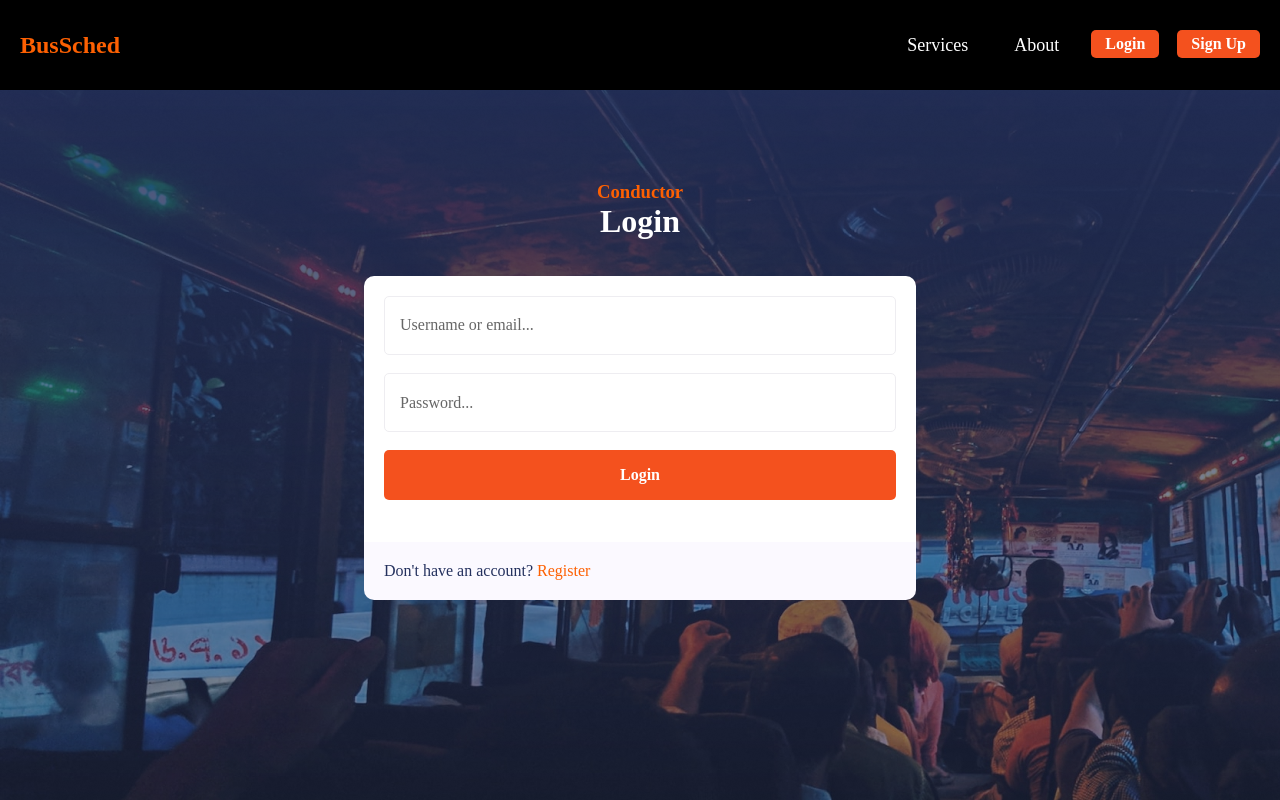
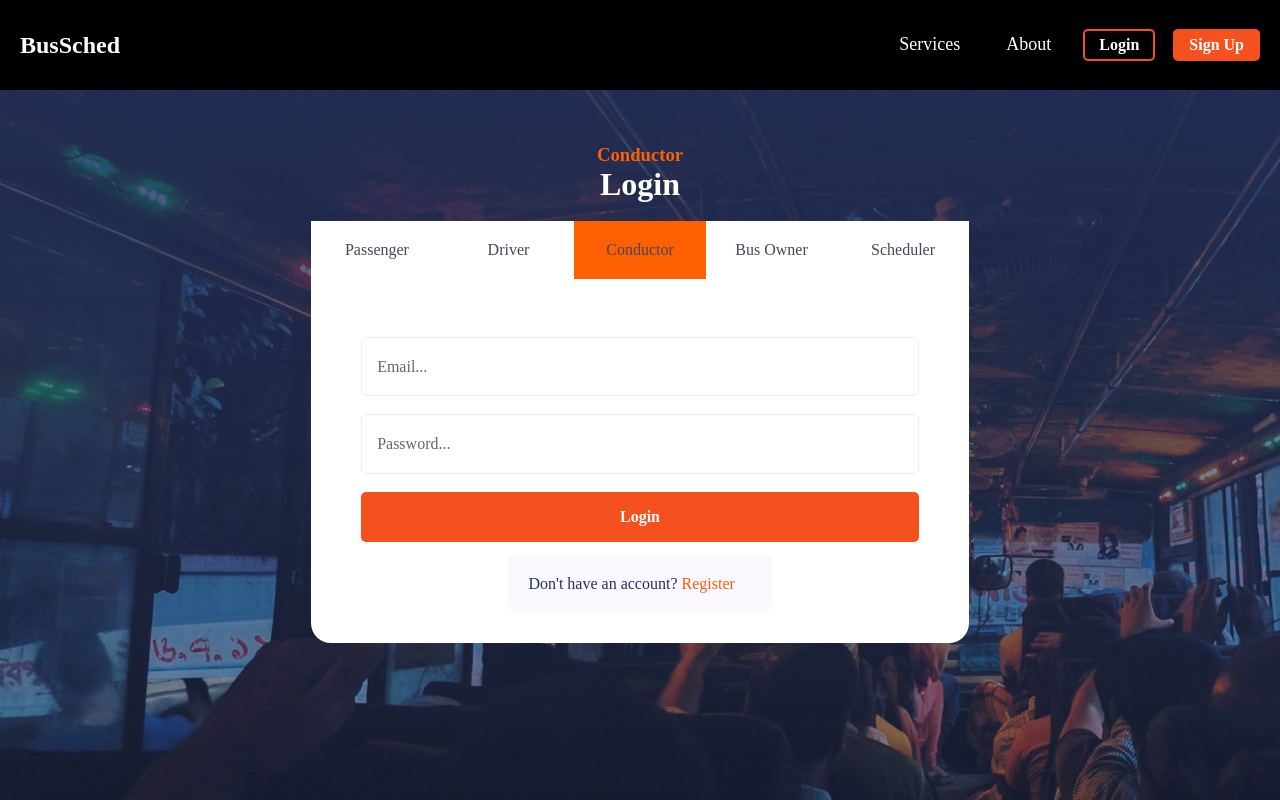
Before and after one commit to Samitha-001/Bus-Schedule-Management-Sysetm, a PHP site: page /Bus-Schedule-Management-System/conductorlogin in a window 1280 px wide. Run offline with PHP 8.4, Linux system fonts and the light colour scheme; some libraries are stand-ins or nearby versions.

Commit message:
conductor login signup new updates

```diff
--- a/BusSched/app/views/conductorlogin.view.php
+++ b/BusSched/app/views/conductorlogin.view.php
@@ -19,9 +19,10 @@ if (isset($_SESSION['USER'])) {
 </head>
 
 <body>
+
   <nav class="navbar">
     <div>
-      <h2><a href="<?= ROOT ?>/home" id="logo_white">BusSched</a></h2>
+      <h2><a href="<?= ROOT ?>/home" id="logo-white">BusSched</a></h2>
     </div>
 
     <!-- NAVIGATION MENU -->
@@ -30,49 +31,65 @@ if (isset($_SESSION['USER'])) {
 
         <li><a href="#">Services</a></li>
         <li><a href="#">About</a></li>
-        <a href="<?= ROOT ?>/login">
-          <li class="button-orange">Login</li>
+        <a href="<?= ROOT ?>/passengerlogin">
+          <li class="button-orange" style="background-color:black; border: 2px solid #f4511e;">Login</li>
         </a>
-        <a href="<?= ROOT ?>/signup">
-          <li class="button-orange">Sign Up</li>
+        <a href="<?= ROOT ?>/passengersignup">
+          <li class="button-orange" style="border: 2px solid #f4511e;">Sign Up</li>
         </a>
 
   </nav>
   <br>
   <br>
   <br>
-  <br>
 
-  <h3>Conductor</h3>
+  <h3 class="center">Conductor</h3>
   <h1 style="text-align:center" class="center">Login</h1><br>
 
-  <br>
-  <!-- LOGIN FORM FOR ADMIN -->
+  <!-- LOGIN FORM FOR SCHEDULER -->
 
-
-  <form method="post">
-    <div class="form-bg center">
+  <main class="sec1">
+    <div class="mytabs">
+      <input type="radio" id="passenger" name="mytabs">
+      <label for="passenger"><a href="<?= ROOT ?>/passengerlogin">Passenger</a></label>
+      <div class="tab form-bg center">
+      </div>
+      <input type="radio" id="driver" name="mytabs">
+      <label for="driver"><a href="<?= ROOT ?>/driverlogin">Driver</a></label>
+      <div class="tab">
+      </div>
+      <input type="radio" id="scheduler" name="mytabs" checked="checked">
+      <label for="scheduler"><a href="<?= ROOT ?>/schedulerlogin">Conductor</a></label>
+      <div class="tab center">
+        <form action="" class="sign-up-form" method="post">
+          <div class="input-field">
             <div>
-        <input name="email" type="text" class="form-control" id="floatingInput" placeholder="Username or email..."
+              <input name="email" type="email" class="form-control" id="floatingInput" placeholder="Email..."
                 required><br><br>
-        <input name="password" type="password" class="form-control" id="floatingPassword" placeholder="Password..."
-          required><br><br>
-
+              <input name="password" type="password" class="form-control" id="floatingPassword"
+                placeholder="Password..." required><br><br>
               <button class="button-orange" type="submit">Login</button>
             </div>
-
             <div class="errors">
-        <br>
               <?php if (!empty($errors)): ?>
               <?= implode("<br>", $errors) ?>
                 <?php endif; ?>
             </div>
-
           </div>
-
-    <div class="form-footer center">Don't have an account? <a href="<?= ROOT ?>/conductorsignup">Register</a></div>
-
+          <div class="center form-footer">Don't have an account? <a href="<?= ROOT ?>/conductorsignup">Register</a>
+          </div>
         </form>
+      </div>
+      <input type="radio" id="conductor" name="mytabs">
+      <label for="conductor"><a href="<?= ROOT ?>/conductorlogin">Bus Owner</a></label>
+      <div class="tab">
+      </div>
+      <input type="radio" id="owner" name="mytabs">
+      <label for="owner"><a href="<?= ROOT ?>/ownerlogin">Scheduler</a></label>
+      <div class="tab">
+      </div>
+    </div>
+  </main>
 
 </body>
 
```
Also changed, not shown: BusSched/app/views/conductorsignup.view.php (+20 -48 lines). Lines whose indentation alone changed are shown as unchanged.
